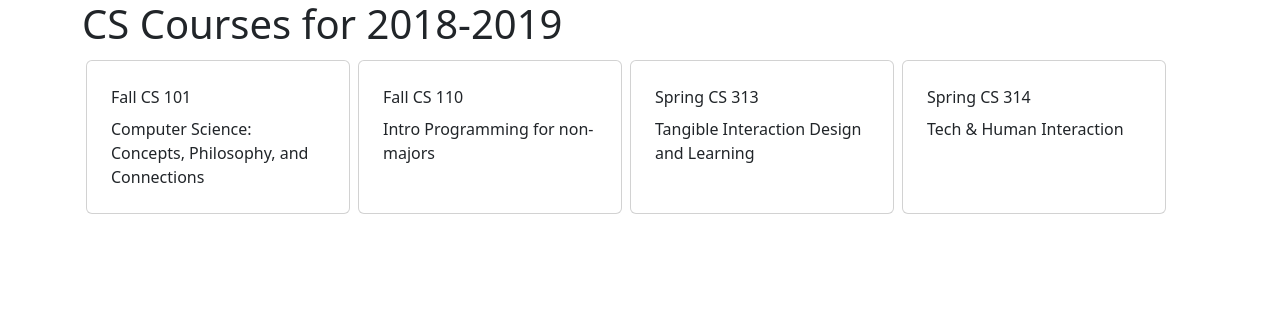
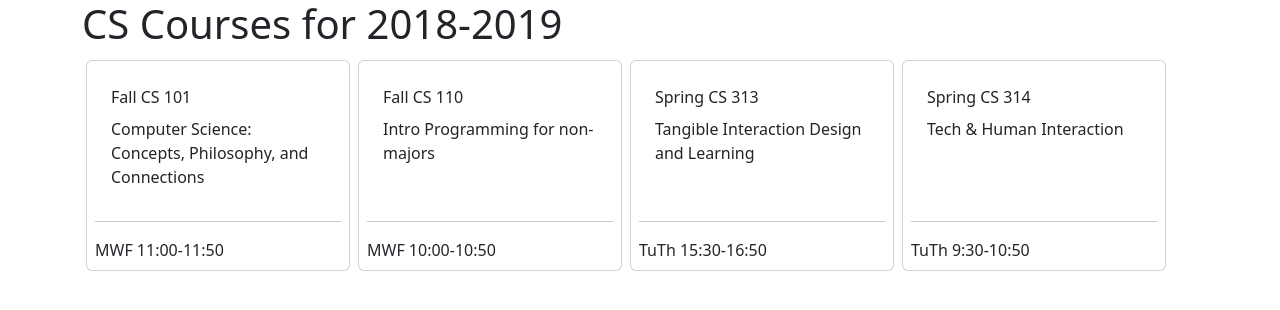
Before and after one commit to Gitow93/React-tutorial, a React (Create React App) app: page / in a window 1280 px wide. Shown: the top 310 px of the page. Built offline with nearby package versions, Linux system fonts and the light colour scheme.

Commit message:
add course meets to app.js

```diff
--- a/src/App.js
+++ b/src/App.js
@@ -49,6 +49,8 @@ const Course = ({ course }) => (
       </div>
       <div className="card-text">{course.title}</div>
     </div>
+    <hr />
+    <div className="card-text">{course.meets}</div>
   </div>
 );
 
```
